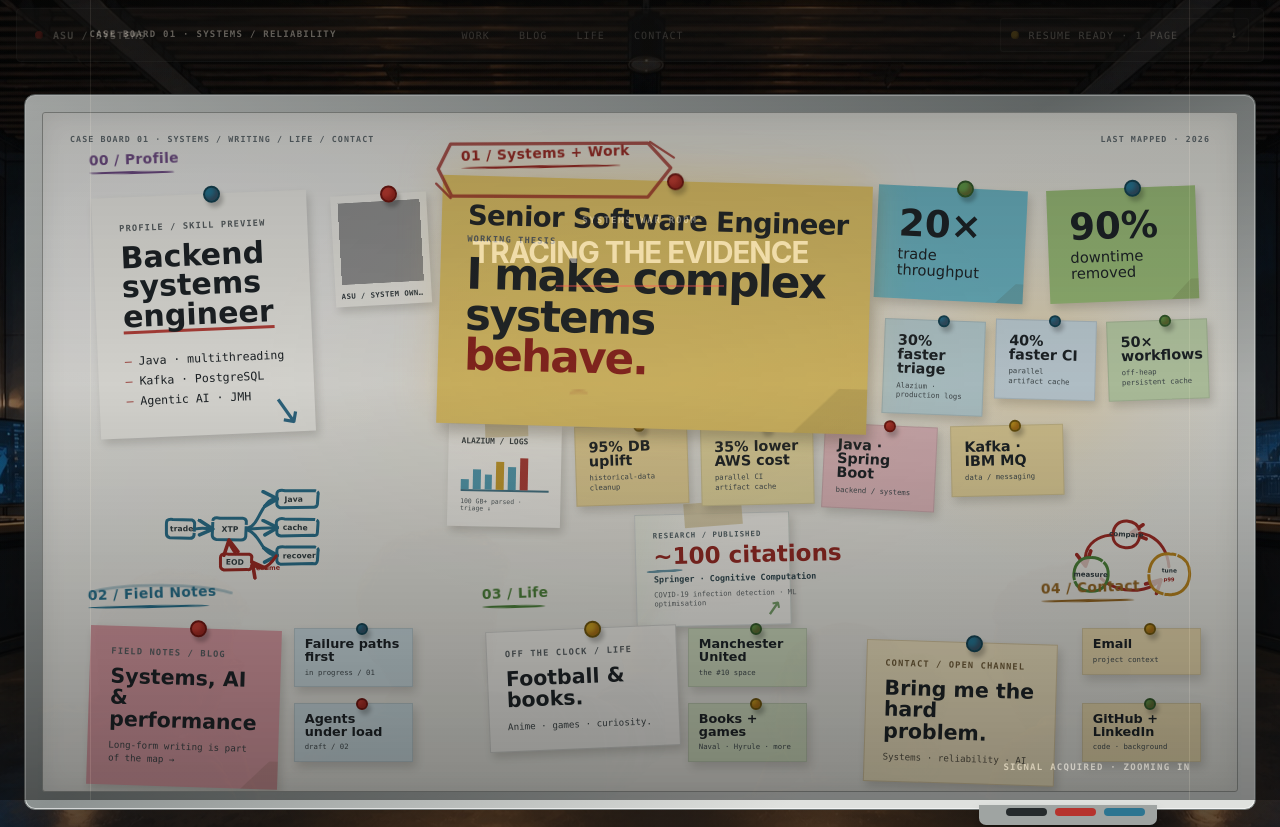
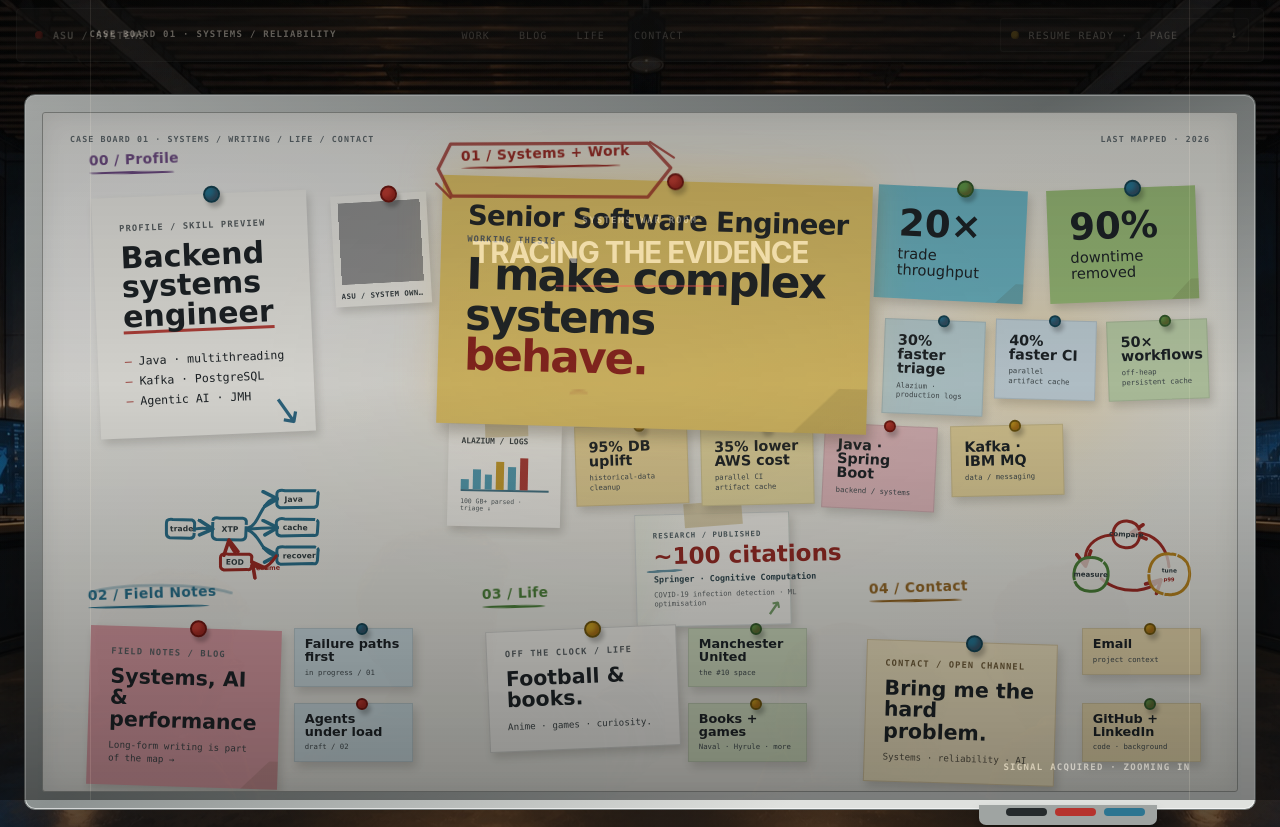
Before and after one commit to Enixes/portfolio-next, a Next.js app: page / in a window 1280 px wide. Shown: the top 827 px of the page. Built offline with nearby package versions, Linux system fonts and the light colour scheme; grey boxes are pictures that could not be loaded.

Commit message:
Finalize collision-free hero evidence placement

```diff
--- a/app/globals.css
+++ b/app/globals.css
@@ -1675,7 +1675,7 @@ html[data-board-entered="true"] .preview-nav .preview-overview { display: block;
   .idempotency-note { left: 36%; }
   .autoscale-note { right: 4%; left: auto; }
   .latency-ring { top: 65%; }
-  .research-proof { top: 68.5%; left: 4%; width: 92%; min-height: 4.2%; grid-template-columns: auto 1fr; column-gap: 12px; }
+  .research-proof { top: 69.2%; left: 4%; width: 92%; min-height: 4.2%; grid-template-columns: auto 1fr; column-gap: 12px; }
   .research-proof > p { grid-column: 1; }
   .research-proof > strong { grid-column: 1; }
   .research-proof .research-journal { grid-column: 2; grid-row: 1 / span 2; align-self: center; }
@@ -1759,9 +1759,9 @@ html[data-board-entered="true"] .preview-nav .preview-overview { display: block;
 
 /* Continue the existing bottom-row board rhythm: notes, life, then contact. */
 .board-zone-contact { color: #9a6a24; }
-/* Keep Contact navigation attached to its own cluster instead of shared systems whitespace. */
-.board-zone-contact > span { top: 0; left: 52%; }
-.board-zone-contact .zone-mark-contact { top: -8px; left: 48%; }
+/* The removed systems-map chit leaves this edge clear for the Contact navigation mark. */
+.board-zone-contact > span { top: 0; left: 4%; }
+.board-zone-contact .zone-mark-contact { top: -8px; left: 1%; }
 .zone-mark-contact { width: clamp(118px, 62%, 165px); }
 .zone-mark-contact path { animation-delay: 10.8s; }
 .zone-mark-contact path + path { animation-delay: 10.98s; }
```
